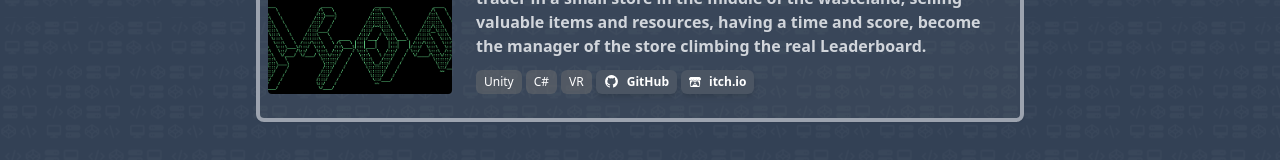
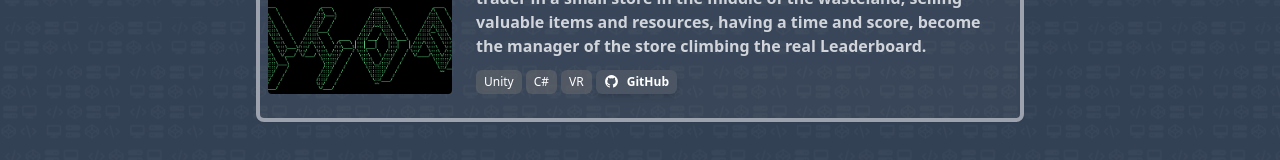
Before and after one commit to Lelmats/PortfolioWeb_React, a React (Vite) app: page / in a window 1280 px wide. Shown: the part 4964-5124 px from the top of the page. Built offline with nearby package versions, Linux system fonts and the light colour scheme; what taos would draw is missing.

Commit message:
WasteShopBug

```diff
--- a/src/App.tsx
+++ b/src/App.tsx
@@ -194,7 +194,7 @@ function App() {
               tags={['Unity','C#', 'VR']}
               imgPath='img/WasteShopBackLogo.png'
               linkGithub='https://github.com/Lelmats/WasteShop/tree/main'
-              itchLink='https://lelmats.itch.io/kidbox'
+              // itchLink='https://lelmats.itch.io/kidbox'
             />
 
         </div>
```
